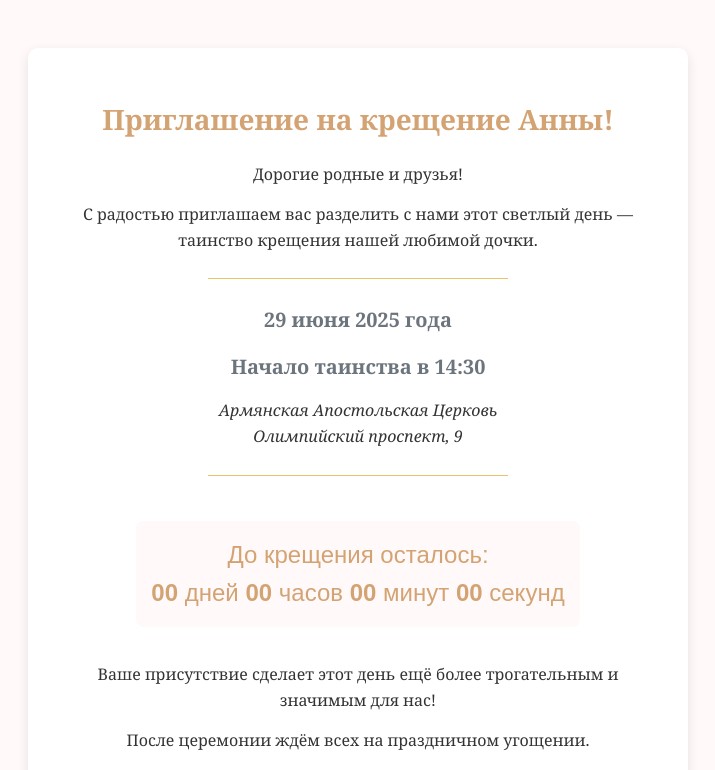
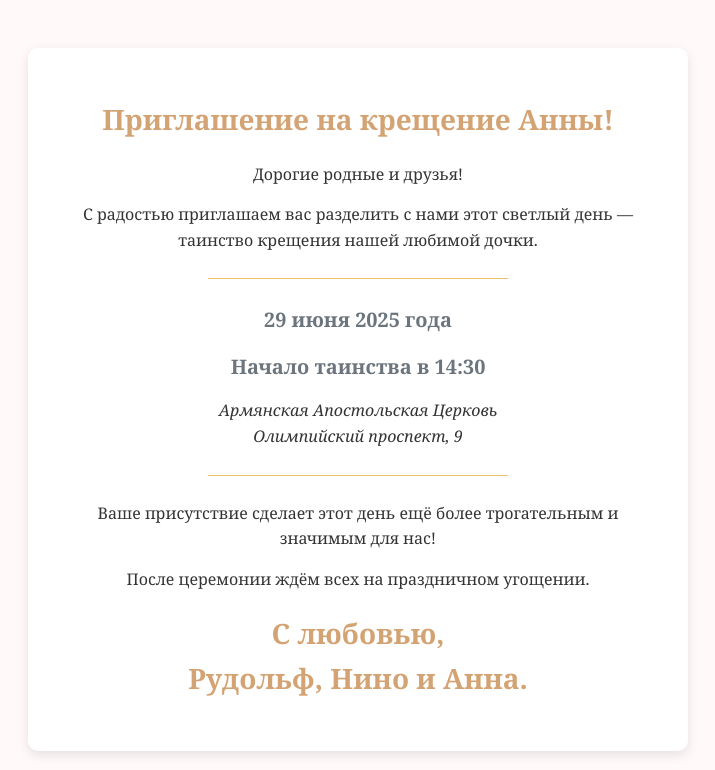
Before and after one commit to Rudo774/Ann_christening, a plain HTML site: page index.html in a window 1280 px wide. Shown: the top 770 px of the page, without its empty margins (282-997 px from the left). Drawn offline with Linux system fonts and the light colour scheme.

Commit message:
Add files via upload

```diff
--- a/index.html
+++ b/index.html
@@ -79,14 +79,6 @@
 
         <div class="divider"></div>
 
-        <!-- Обратный отсчёт -->
-        <div class="countdown">
-            До крещения осталось:<br>
-            <span id="days">00</span> дней
-            <span id="hours">00</span> часов
-            <span id="minutes">00</span> минут
-            <span id="seconds">00</span> секунд
-        </div>
 
         <p>Ваше присутствие сделает этот день ещё более трогательным и значимым для нас!</p>
         <p>После церемонии ждём всех на праздничном угощении.</p>
```
